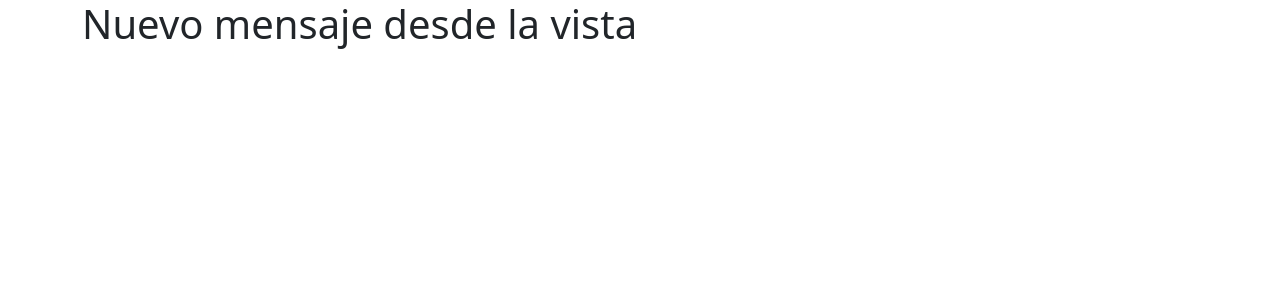
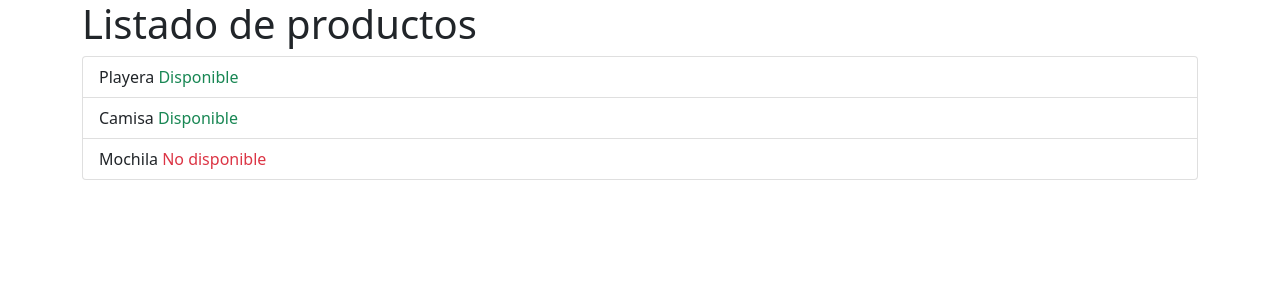
Before and after one commit to GuillermoGA/codigofacilito-web_apps_django, a Django app: page / in a window 1280 px wide. Shown: the top 300 px of the page. Run offline with Django 3.2, Linux system fonts and the light colour scheme; some libraries are stand-ins or nearby versions.

Commit message:
loops and conditions in django templates

```diff
--- a/facilito_store/views.py
+++ b/facilito_store/views.py
@@ -4,6 +4,11 @@ from django.http import HttpResponse
 
 def index(request):
     return render(request, 'index.html', {
-        'message': 'Nuevo mensaje desde la vista',
-        'title': 'Titulo'
+        'message': 'Listado de productos',
+        'title': 'Prodi¡uctos',
+        'products': [
+            {'title': 'Playera', 'price': 5, 'stock': True},
+            {'title': 'Camisa', 'price': 7, 'stock': True},
+            {'title': 'Mochila', 'price': 20, 'stock': False},
+        ]
     })
--- a/templates/index.html
+++ b/templates/index.html
@@ -13,6 +13,18 @@
         <dic class="row">
             <div class="col">
                 <h1>{{ message }}</h1>
+                <ul class="list-group">
+                    {% for product in products %}
+                        <li class="list-group-item">
+                            {{ product.title }}
+                                {% if product.stock %}
+                                <span class="text-success">Disponible</span>
+                                {% else %}
+                                <span class="text-danger">No disponible</span>
+                                {% endif %}
+                        </li>
+                    {% endfor %}
+                </ul>
             </div>
         </dic>
     </div>
```
